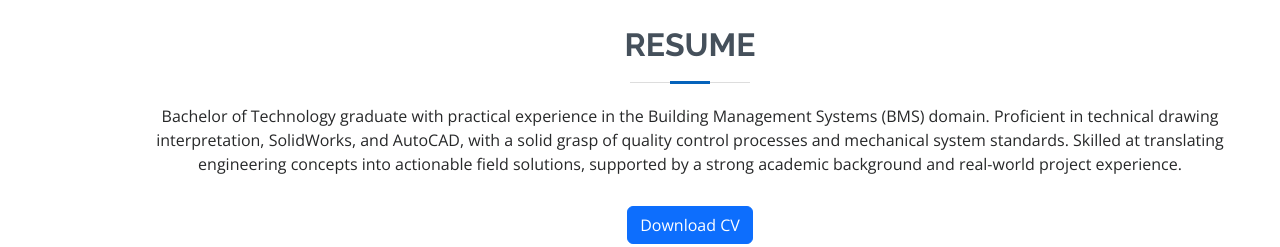
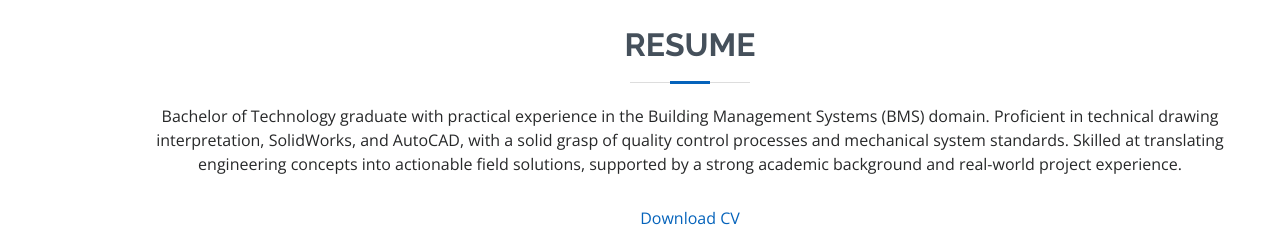
Before and after one commit to AdityaNimje13/adityaportfolio, a plain HTML site: page index.html in a window 1280 px wide. Shown: the part 1982-2229 px from the top of the page. Drawn offline with nearby package versions, Linux system fonts and the light colour scheme.

Commit message:
Update index.html

```diff
--- a/index.html
+++ b/index.html
@@ -216,7 +216,7 @@
                     </p>
                 </div>
                 <div class="text-center">
-                    <a class="btn btn-primary content-download" href="assets/Resume/Aditya nimje.pdf" download>
+                    <a href="assets/Resume/Aditya nimje.pdf" download>
                         Download CV
                     </a>
                 </div>
```
